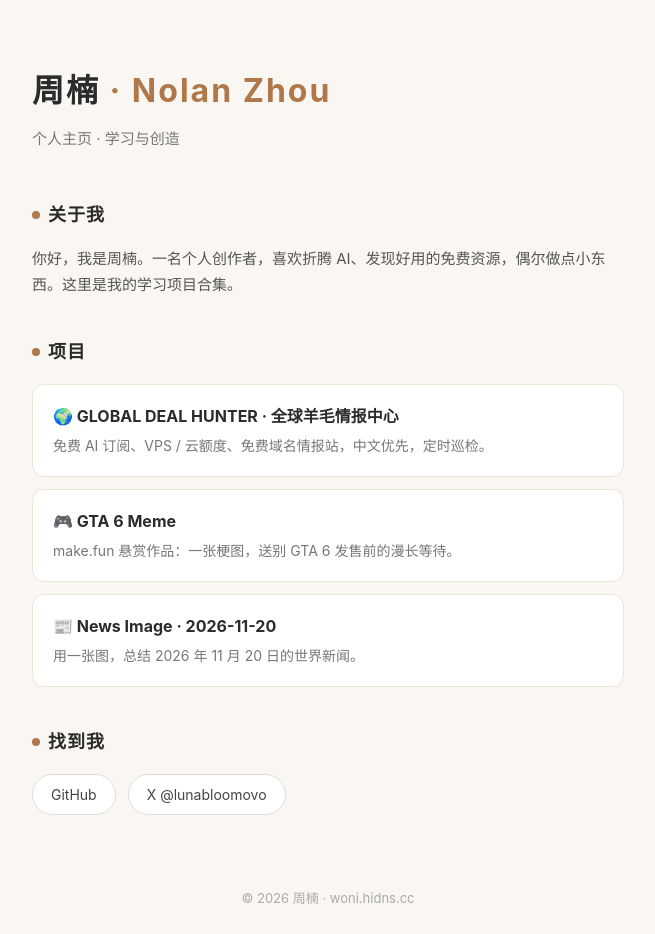
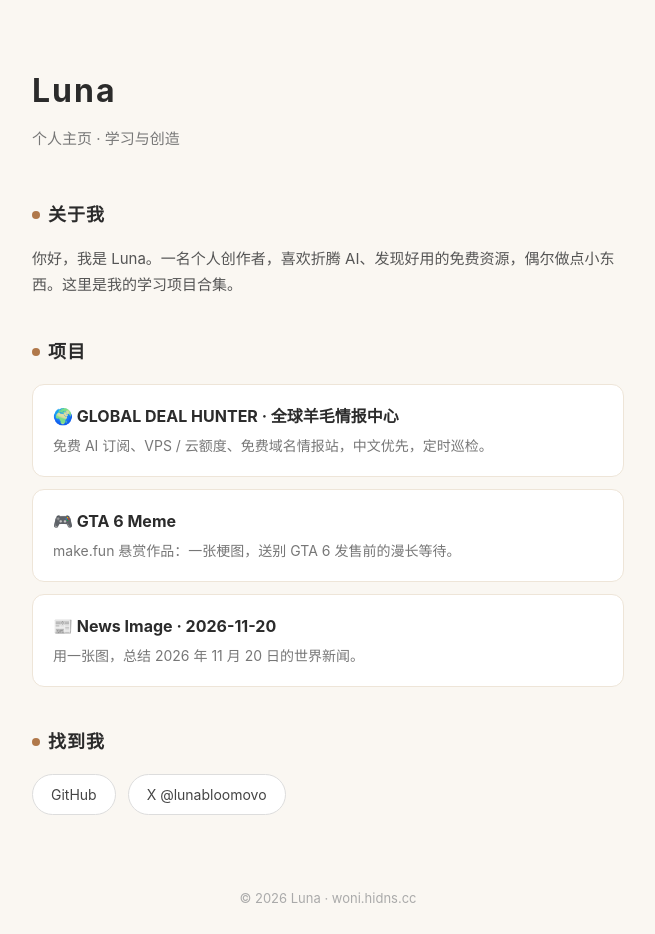
Before and after one commit to SaberZhoun/SaberZhoun.github.io, a plain HTML site: page index.html in a window 1280 px wide. Shown: the whole page, without its empty margins (312-967 px from the left). Drawn offline with Linux system fonts and the light colour scheme.

Commit message:
Use pseudonym Luna instead of real name

```diff
--- a/index.html
+++ b/index.html
@@ -3,8 +3,8 @@
 <head>
 <meta charset="UTF-8">
 <meta name="viewport" content="width=device-width, initial-scale=1.0">
-<title>周楠 · Nolan Zhou — 个人主页</title>
-<meta name="description" content="周楠的个人主页：学习项目合集。">
+<title>Luna — 个人主页</title>
+<meta name="description" content="Luna 的个人主页：学习项目合集。">
 <style>
   * { margin: 0; padding: 0; box-sizing: border-box; }
   body {
@@ -57,13 +57,13 @@
 <body>
   <div class="wrap">
     <header>
-      <h1>周楠 <span>· Nolan Zhou</span></h1>
+      <h1>Luna</h1>
       <p class="tagline">个人主页 · 学习与创造</p>
     </header>
 
     <section>
       <h2>关于我</h2>
-      <p>你好，我是周楠。一名个人创作者，喜欢折腾 AI、发现好用的免费资源，偶尔做点小东西。这里是我的学习项目合集。</p>
+      <p>你好，我是 Luna。一名个人创作者，喜欢折腾 AI、发现好用的免费资源，偶尔做点小东西。这里是我的学习项目合集。</p>
     </section>
 
     <section>
@@ -90,6 +90,6 @@
       </div>
     </section>
   </div>
-  <footer>© 2026 周楠 · woni.hidns.cc</footer>
+  <footer>© 2026 Luna · woni.hidns.cc</footer>
 </body>
 </html>
```
